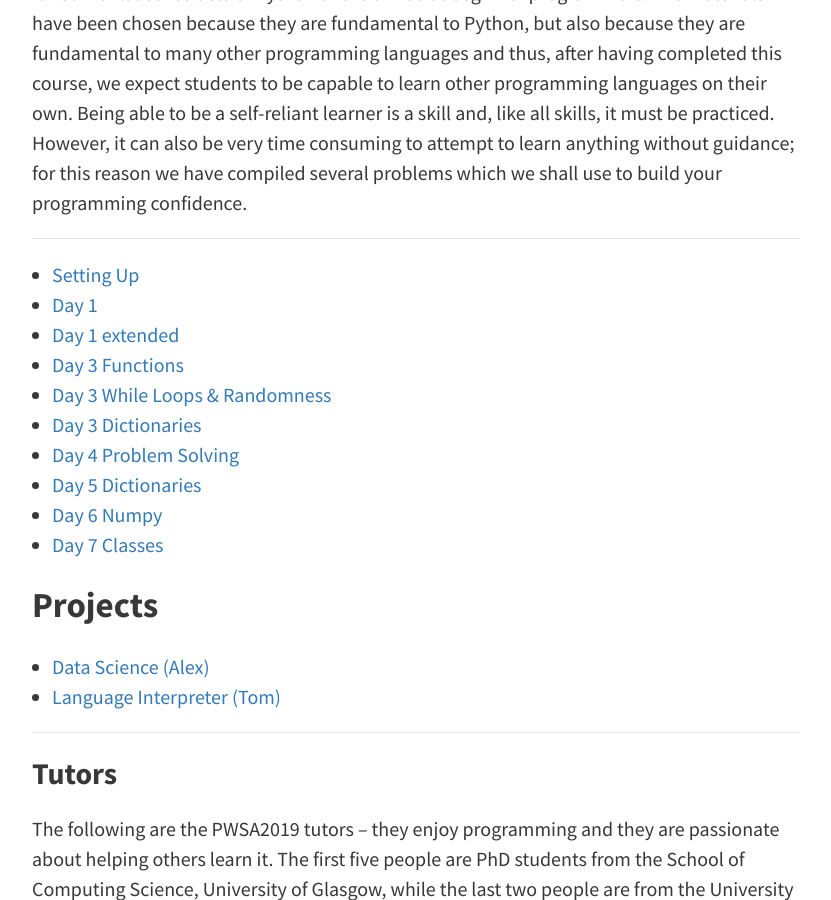
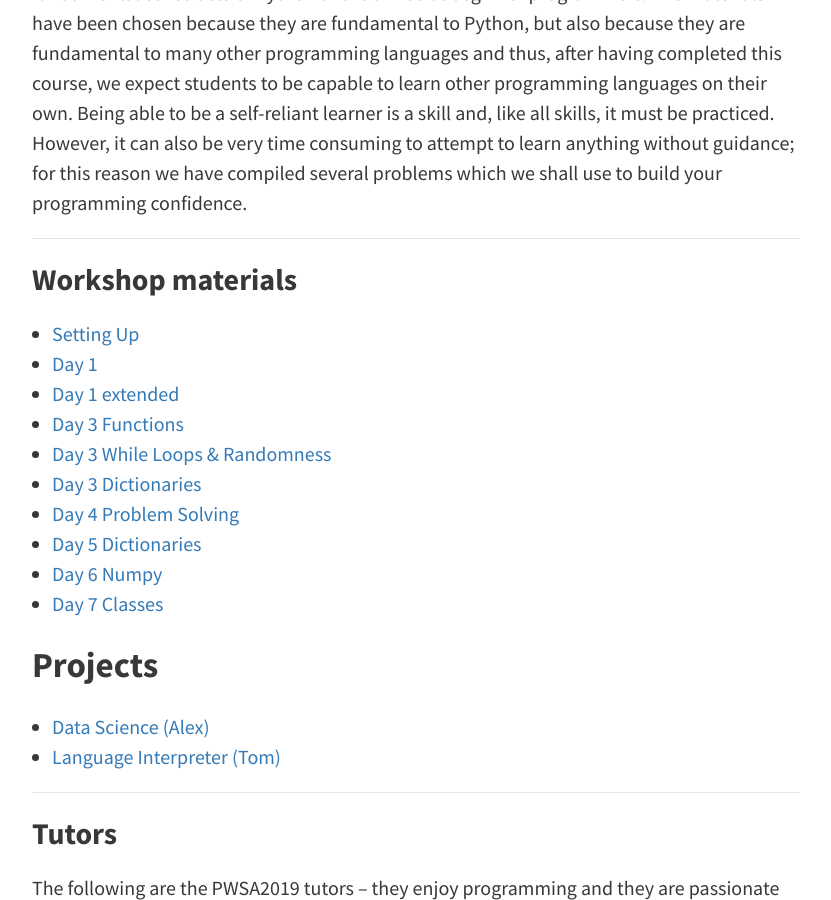
Before and after one commit to pwsafrica/pwsafrica.github.io, a Jekyll site: the page built from pages/2_2019-applications.md, in a window 1280 px wide and 900 px high, scrolled down 984 px. Shown: the whole window, without its empty margins (224-1055 px from the left). Built offline with Jekyll 4.4.1, drawn with Linux system fonts in a browser that asks for light colours.

Commit message:
heading added to materials

```diff
--- a/pages/2_2019-applications.md
+++ b/pages/2_2019-applications.md
@@ -17,6 +17,8 @@ The application for the workshop is closed! We selected 120 participants and the
 The two-week long workshop will introduce you to the Python programming language through a hands-on approach focused on problem-solving. The course covers all of the fundamental constructs of Python and is aimed at beginner programmers. The materials have been chosen because they are fundamental to Python, but also because they are fundamental to many other programming languages and thus, after having completed this course, we expect students to be capable to learn other programming languages on their own. Being able to be a self-reliant learner is a skill and, like all skills, it must be practiced. However, it can also be very time consuming to attempt to learn anything without guidance; for this reason we have compiled several problems which we shall use to build your programming confidence.
 
 <hr>
+
+### Workshop materials
 
 * [Setting Up](https://github.com/pwsafrica/pwsafrica.github.io/raw/master/assets/2019mat/day1.pdf)
 * [Day 1](https://github.com/pwsafrica/pwsafrica.github.io/raw/master/assets/2019mat/setup.pdf)
```
